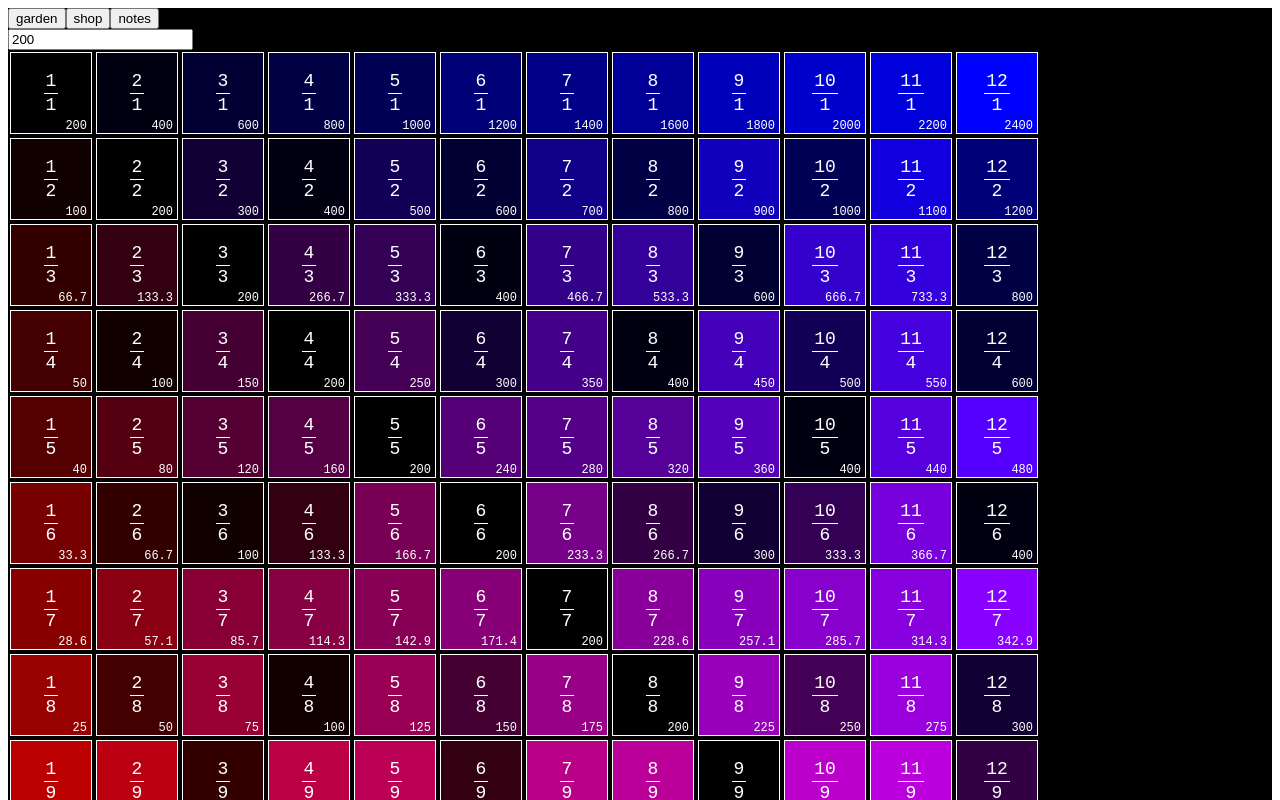
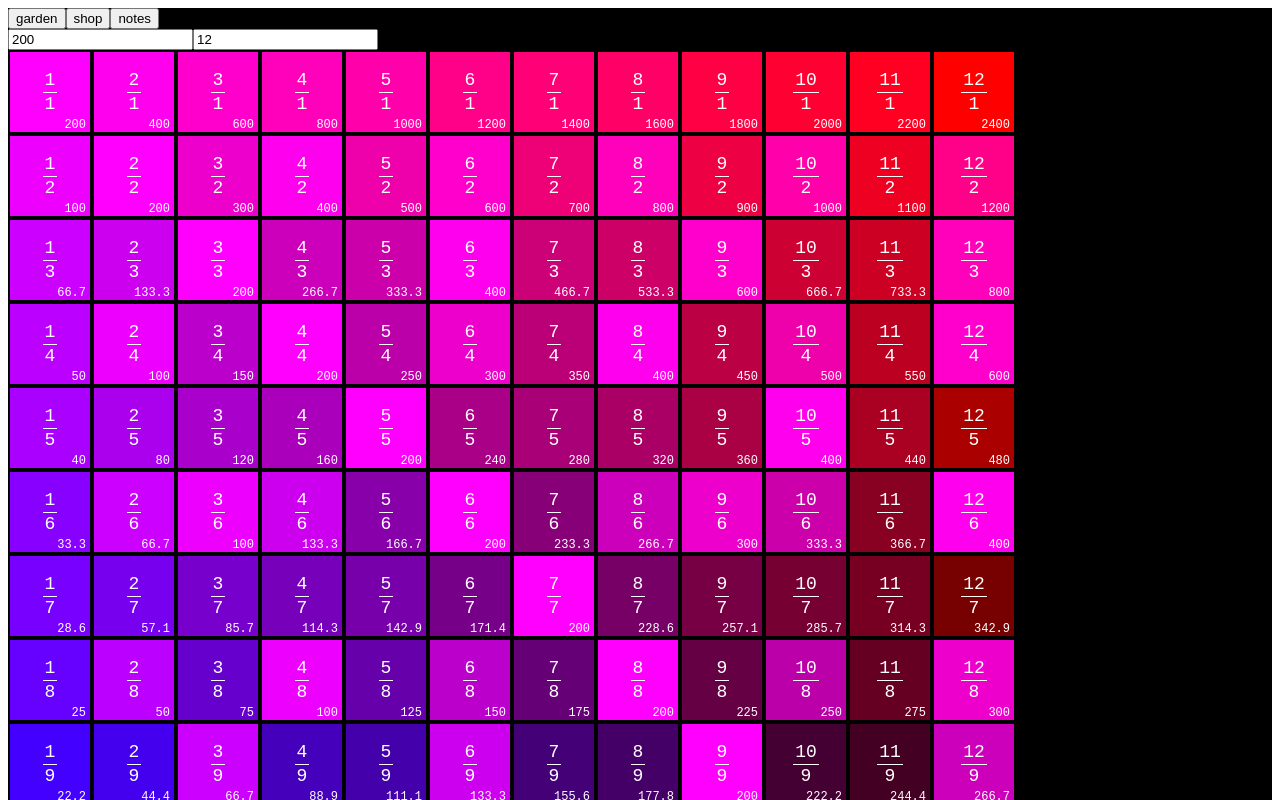
Before and after one commit to nomisaur/garden, a React app: page / in a window 1280 px wide. Both pictures are taken after a click on the button "notes". Shown: the top 800 px of the page. Built offline with nearby package versions, Linux system fonts and the light colour scheme; the HTML template or start-up script is replaced by a standard one.

Commit message:
envelope

```diff
--- a/src/components/notes/notes.js
+++ b/src/components/notes/notes.js
@@ -19,21 +19,35 @@ const reduceFraction = ([a, b]) => {
 
 const PlayNote = ({ frequency, audioCtx }) => {
    useEffect(() => {
+      const now = audioCtx.currentTime;
       const osc = audioCtx.createOscillator();
-      osc.frequency.value = frequency;
+      osc.frequency.setValueAtTime(frequency, now);
 
       const gain = audioCtx.createGain();
       osc.connect(gain);
       gain.connect(audioCtx.destination);
 
-      gain.gain.setValueAtTime(0.01, audioCtx.currentTime);
+      const attackLevel = 0.1;
+      const sustainLevel = 0.05;
+
+      const attackTime = 0.01;
+      const decayTime = 0.05;
+      const sustainTime = 0.1;
+      const releaseTime = 15;
+
+      const peak = now + attackTime;
+      const valley = peak + decayTime;
+      const body = valley + sustainTime;
+      const tail = body + releaseTime;
+
+      gain.gain.setValueAtTime(0, now);
+      gain.gain.linearRampToValueAtTime(attackLevel, peak);
+      gain.gain.exponentialRampToValueAtTime(sustainLevel, valley);
+      gain.gain.setValueAtTime(sustainLevel, body);
+      gain.gain.exponentialRampToValueAtTime(0.00000001, tail);
 
       osc.start();
-
-      return () => {
-         gain.gain.exponentialRampToValueAtTime(0.00001, 0);
-         osc.stop(0);
-      };
+      osc.stop(tail);
    }, []);
    return null;
 };
@@ -45,40 +59,32 @@ const Row = styled.div`
 const Box = styled.div.attrs(({ isOn = false, ab = [1, 1], gridSize }) => {
    const [a, b] = ab
       .map((n) => n - 1)
-      .map((n) => parseInt(((n / gridSize) * 16).toFixed(0)).toString(16));
+      .map((n) => parseInt(15 - ((n / gridSize) * 16).toFixed(0)).toString(16));
    return {
       style: {
-         background: isOn ? '#151' : `#${b}0${a}`,
+         background: isOn ? '#080' : `#${b}0${a}`,
       },
    };
 })`
    width: 80px;
    height: 80px;
    font-size: 12px;
-   border: 1px solid white;
    margin: 2px;
    display: flex;
 
    flex-direction: column;
    justify-content: space-between;
-   //justify-content: center;
-   //align-items: center;
 `;
 
 const Top = styled.div`
    display: flex;
    justify-content: center;
    font-size: 18px;
-   //align-self: center;
 `;
 const Bottom = styled.div`
    margin-right: 4px;
    display: flex;
    justify-content: flex-end;
-   //align-self: flex-end;
-   //display: flex;
-   //justify-content: center;
-   //align-items: center;
 `;
 
 const Note = ({ root, top, bottom, audioCtx, gridSize }) => {
@@ -90,12 +96,14 @@ const Note = ({ root, top, bottom, audioCtx, gridSize }) => {
          isOn={on}
          ab={reduceFraction([top, bottom])}
          gridSize={gridSize}
-         onClick={() => setOn(!on)}
+         onClick={() => {
+            setOn(!on);
+            setTimeout(() => setOn(false), 150);
+         }}
       >
          <div>&nbsp;</div>
          <Top>
             <Fraction top={top} bottom={bottom} />
-            {/* <div>{displayNumber(frequency)}</div> */}
          </Top>
          <Bottom>{displayNumber(frequency)}</Bottom>
          {on && <PlayNote frequency={frequency} audioCtx={audioCtx} />}
@@ -123,22 +131,35 @@ const NoteRow = ({ row, audioCtx, root, gridSize }) => {
 export const Notes = () => {
    const audioCtx = new AudioContext();
    const [root, setRoot] = useState(200);
-   const gridSize = 12;
-   const ratios = list(gridSize, (a) => list(gridSize, (b) => [b + 1, a + 1]));
+   const [gridSize, setGridSize] = useState(12);
+   const ratios = list(gridSize || 1, (a) =>
+      list(gridSize || 1, (b) => [b + 1, a + 1]),
+   );
    return (
       <>
          <input
             type='text'
             value={root}
-            onChange={(e) => setRoot(e.target.value)}
+            onChange={(e) => {
+               const num = parseInt(e.target.value);
+               setRoot(Number.isNaN(num) ? '' : num);
+            }}
+         ></input>
+         <input
+            type='text'
+            value={gridSize}
+            onChange={(e) => {
+               const num = parseInt(e.target.value);
+               setGridSize(Number.isNaN(num) ? '' : num);
+            }}
          ></input>
          {ratios.map((row, i) => (
             <NoteRow
                key={i}
-               root={root}
+               root={root || 1}
                row={row}
                audioCtx={audioCtx}
-               gridSize={gridSize}
+               gridSize={gridSize || 1}
             />
          ))}
       </>
```
